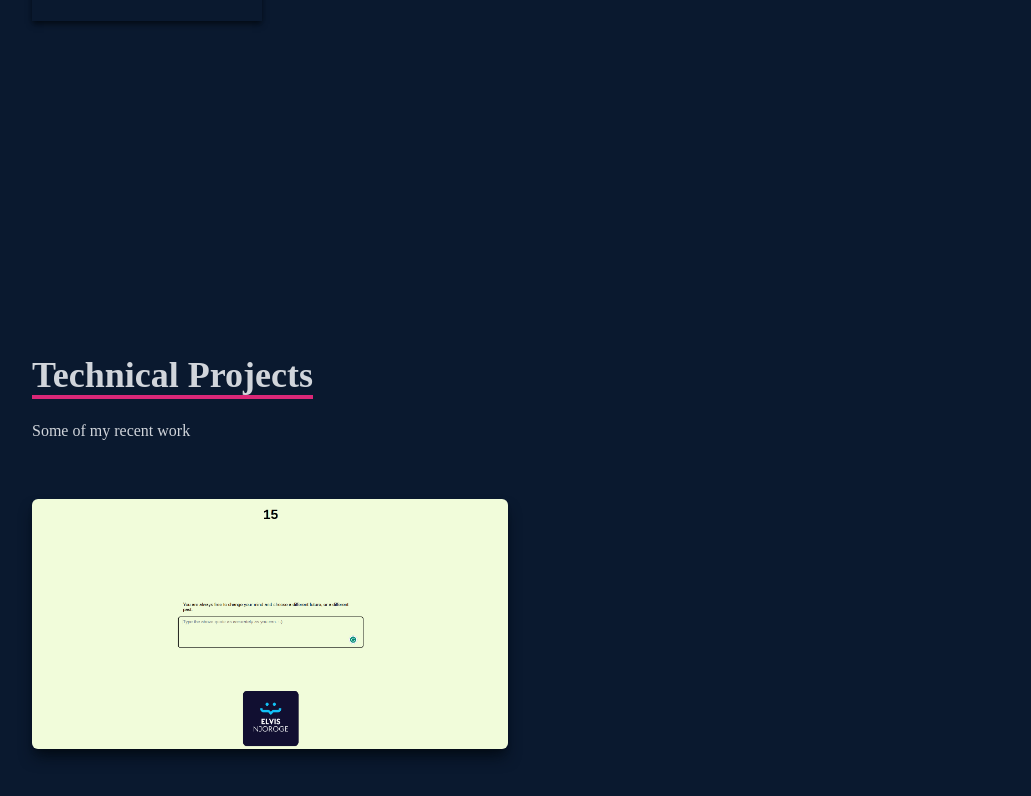
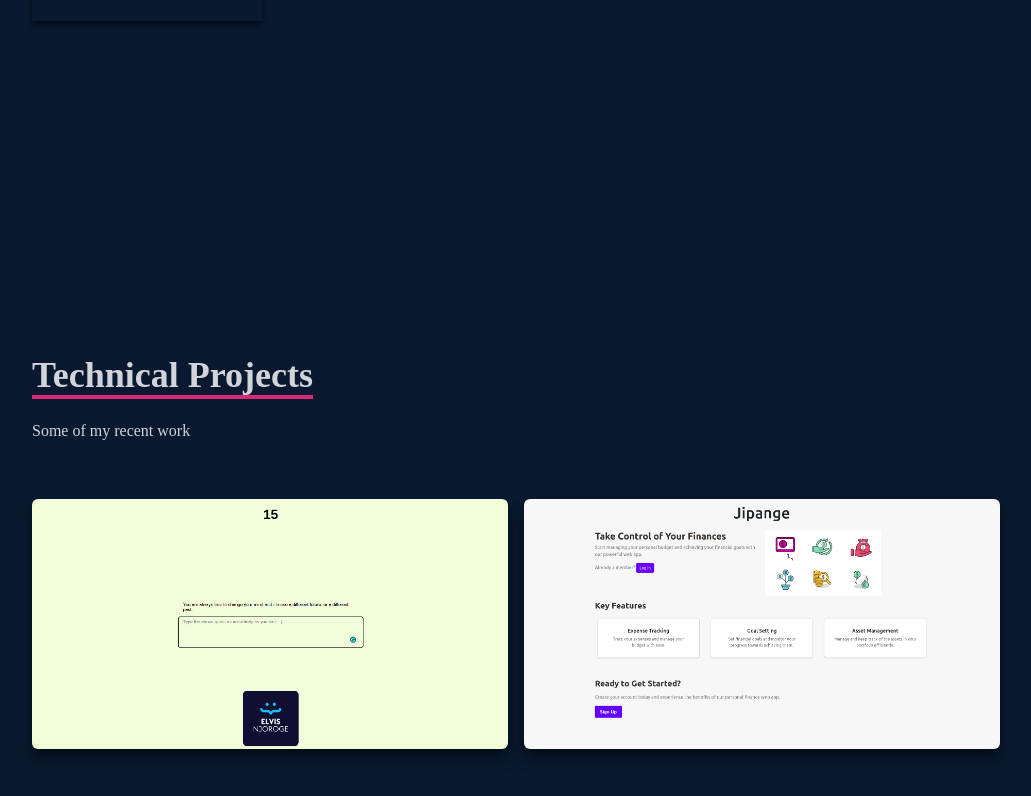
Before and after one commit to Elvis-Njoroge/Elvis-Njoroge.github.io, a React (Create React App) app: page / in a window 1280 px wide. Shown: the part 2248-3044 px from the top of the page, without its empty margins (124-1155 px from the left). Built offline with nearby package versions, Linux system fonts and the light colour scheme.

Commit message:
add jipange

```diff
--- a/src/components/Projects.jsx
+++ b/src/components/Projects.jsx
@@ -34,6 +34,7 @@
                 <span className="text-2xl font bold text-white tracking-wider ">
                   {item.name}
                 </span>
+                <p style={{margin:'15px'}}>{item.description}</p>
                 <div className="pt-8 text-center ">
                   {/* eslint-disable-next-line */}
                   <a href={item.github} target="_blank">
--- a/src/data/data.js
+++ b/src/data/data.js
@@ -1,4 +1,4 @@
-import tulewapi from '../assets/projects/tulewapi.jpg'
+import jipange from '../assets/projects/jipange.png'
 import typefast from '../assets/projects/typefast.png'
 
 export const data=[
@@ -9,6 +9,13 @@
         github:"https://github.com/Elvis-Njoroge/typefast",
         live:"https://elvis-njoroge.github.io/typefast/",
         description:"A typing game built on JavaScript using a quote generator API"
+    },
+    {
+        id:2,
+        name:"Jipange Personal Finanace",
+        image:jipange,
+        github:"https://github.com/Elvis-Njoroge/jipange",
+        live:"/",
+        description:"A personal finance app where users can manage their assets, financial goals, expenses and budgets. Buiilt on a React App frontend and a Ruby on Rails backend, using a postrgreql database"
     }
-
 ]
```
Also changed, not shown: src/assets/projects/jipange.png (added).
